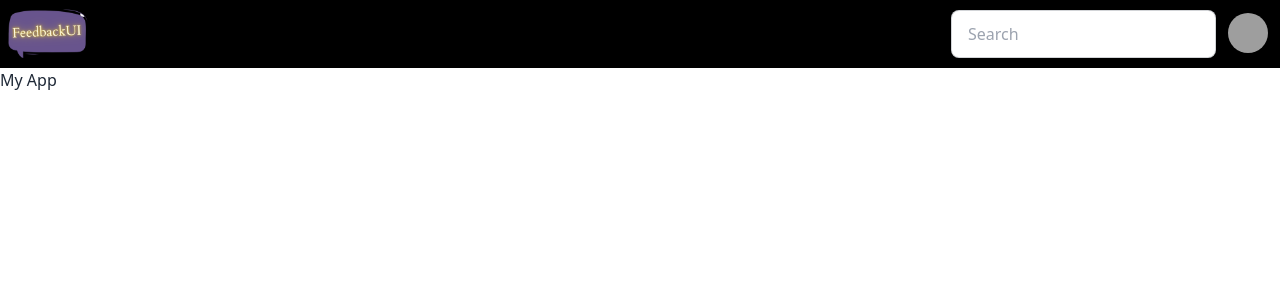
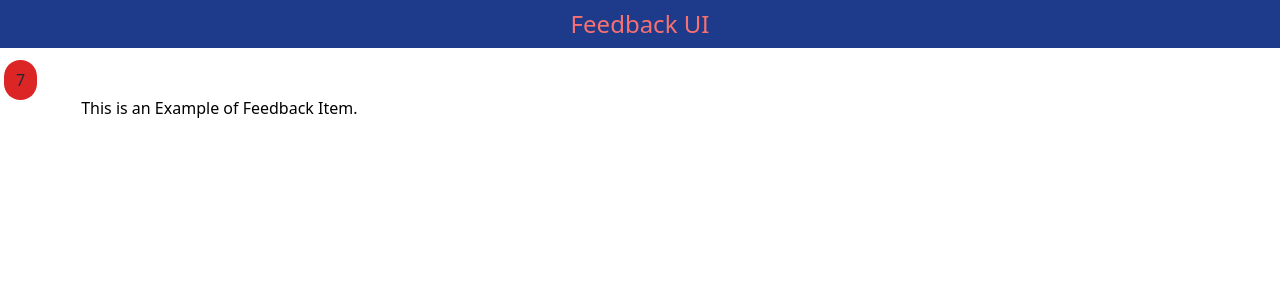
Before and after one commit to Ayushi1881/FeedbackUI, a React (Create React App) app: page / in a window 1280 px wide. Shown: the top 300 px of the page. Built offline with nearby package versions, Linux system fonts and the light colour scheme; grey boxes are pictures that could not be loaded.

Commit message:
Feed back item

```diff
--- a/src/App.js
+++ b/src/App.js
@@ -1,11 +1,13 @@
 import Header from "./Components/Header";
+import FeedbackItem from "./Components/FeedBackItem";
+
 
 function App(){
 
     return (
       <div>
-        <Header />
-        <h1 className="">My App</h1>
+        <Header/>
+        <FeedbackItem />
       </div>
     );
 }
--- /dev/null
+++ b/src/Components/FeedBackItem.jsx
@@ -0,0 +1,21 @@
+import { useState} from 'react'
+function FeedBackItem() {
+    const [rating, setRating] = useState(7)
+    const [text, setText] = useState('This is a example of a feedback item')
+
+    const handleClick = () =>{
+        setRating((prev)=>{
+
+        })
+    }
+  return (
+    <div className='bg-white m-5 rounded-md flex'>
+        <div className='rounded-full bg-red-600 relative right-4 bottom-2 inline py-2 px-3 pb-0 h-10'>{rating}</div>
+        <div className="p-7 text-black">
+            This is an Example of Feedback Item.
+        </div>
+    </div>
+  )
+}
+
+export default FeedBackItem
--- a/src/Components/Header.jsx
+++ b/src/Components/Header.jsx
@@ -1,39 +1,21 @@
 import logo from './image/logo.png';
+import PropTypes from 'prop-types'
 
-function Header() {
+function Header({text}) {
   return (
-    <>
-    <div className="">
-    <div className="navbar bg-black">
-  <div className="flex-1">
-    <a className="" href='https://github.com/Ayushi1881/FeedbackUI'><img src={logo} className="h-30 w-20 " alt="feedbackUI" /></a>
-  </div>
-  <div className="flex-none gap-2">
-    <div className="form-control">
-      <input type="text" placeholder="Search" className="input input-bordered"/>
-    </div>
-    <div className="dropdown dropdown-end">
-      <label tabindex="0" className="btn btn-ghost btn-circle avatar">
-        <div className="w-10 rounded-full">
-          <img src="https://media-exp1.licdn.com/dms/image/D4E35AQFRkE4VZyzTfg/profile-framedphoto-shrink_100_100/0/1643469776400?e=1646161200&v=beta&t=6emJ8l2dxA4lyuCeD-PdyMLAFKRQVscqFyV9h8WrKJY"/>
-        </div>
-      </label>
-      <ul tabindex="0" className="mt-3 p-2 shadow menu menu-compact dropdown-content bg-base-100 rounded-box w-52">
-        <li>
-          <a className="justify-between">
-            Profile
-            <span className="badge">New</span>
-          </a>
-        </li>
-        <li><a>Settings</a></li>
-        <li><a>Logout</a></li>
-      </ul>
-    </div>
-  </div>
-</div>
-    </div>
-    </>
+    <header className='bg-blue-900 text-center py-2'>
+      <div  className='text-2xl text-red-400'>
+        <h2>{text}</h2>
+      </div>
+    </header>
   )
 }
 
+Header.defaultProps = {
+  text: 'Feedback UI',
+}
+Header.propTypes = {
+  text: PropTypes.string,
+}
+
 export default Header;
```
